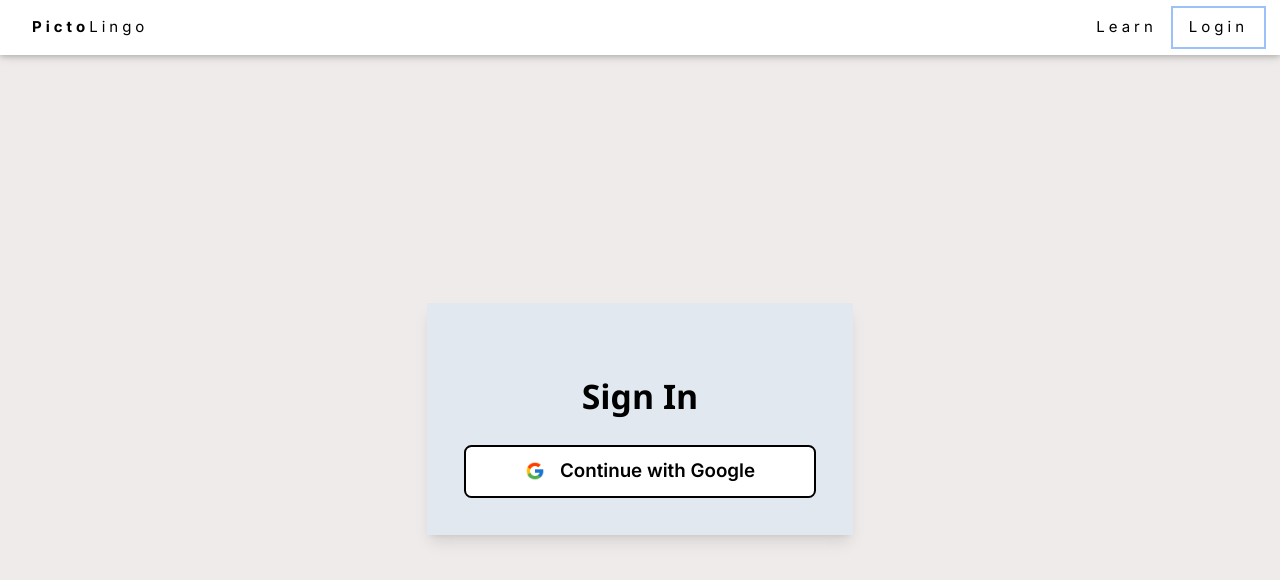
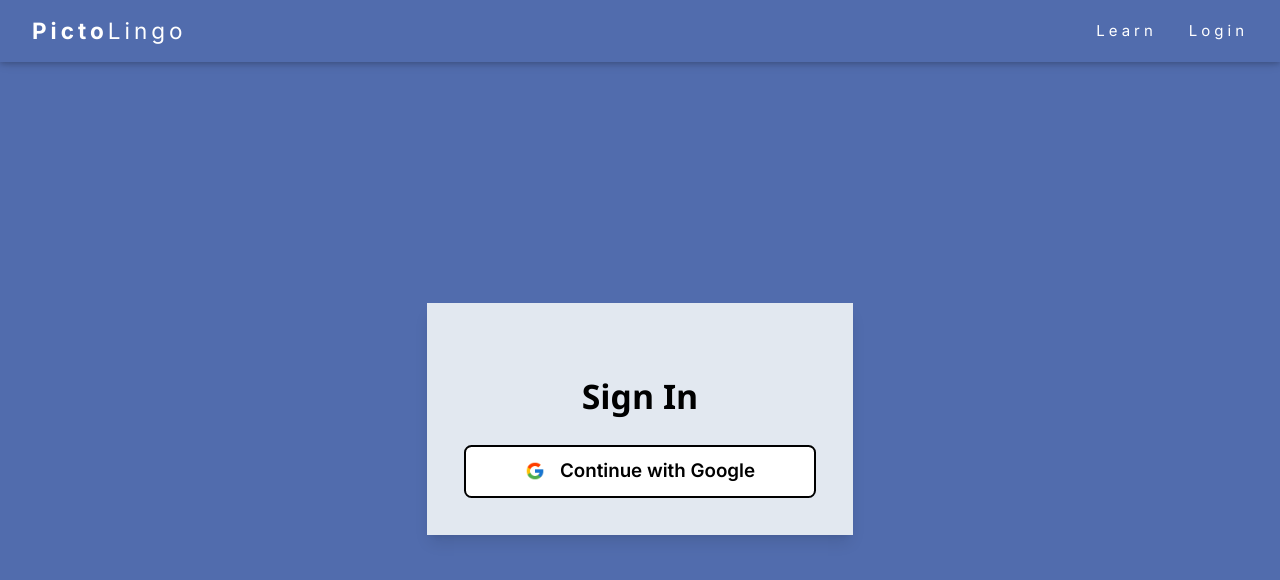
Before and after one commit to SamBalakhanei/pictolingo, a Next.js app: page /login in a window 1280 px wide. Shown: the top 580 px of the page. Built offline with nearby package versions, Linux system fonts and the light colour scheme; no server answers.

Commit message:
landing page & navbar edits

```diff
--- a/app/components/Navbar.jsx
+++ b/app/components/Navbar.jsx
@@ -6,49 +6,31 @@ import { authConfig } from "../../lib/auth";
 
 export default async function Navbar() {
   const session = await getServerSession(authConfig);
-  if(session){
+
   return (
     <>
       <link
         rel="stylesheet"
         href="https://www.w3schools.com/w3css/4/w3.css"
       ></link>
+      <div className="w3-top">
+        <div className="w3-bar w3-wide w3-padding w3-card" style={{backgroundColor: "#516cad"}}>
+          <Link href='/' className="w3-bar-item text-2xl" style={{color : 'white'}}><b>Picto</b>Lingo</Link>
+          <div className="w3-right w3-hide-small">
+          <Link href='/learn' className="w3-bar-item hover:bg-sky-700 rounded-sm mt-1" style={{color : 'white', fontSize : '1rem'}}>Learn</Link>
 
-        <div className="w3-top">
-          <div className="w3-bar w3-white w3-wide w3-padding w3-card ">
-            <Link href='/' className="w3-bar-item w3-button"><b>Picto</b>Lingo</Link>
-            <div className="w3-right w3-hide-small">
-            <Link href='/learn' className="w3-bar-item w3-button">Learn</Link>
-            {/* <Link href='/' className="w3-bar-item w3-button">Study</Link>
-            <Link href='/' className="w3-bar-item w3-button">Test</Link> */}
-            <Link href='/signout' className="w3-bar-item w3-button ring-2 ring-offset-blue-300">Sign Out</Link>
+          {session && (
+            <Link href='/signout' className="w3-bar-item hover:bg-sky-700 rounded-sm mt-1" style={{color : 'white', fontSize : '1rem'}}>Sign Out</Link>
+          )}
+          {!session && (
+            <Link href='/login' className="w3-bar-item hover:bg-sky-700 rounded-sm mt-1" style={{color : 'white', fontSize : '1rem'}}>Login</Link>
+          )}
           </div>
         </div>
       </div>
     </>
   );
-  } else {
-    return (
-      <>
-        <link
-          rel="stylesheet"
-          href="https://www.w3schools.com/w3css/4/w3.css"
-        ></link>
 
-        <div className="w3-top">
-          <div className="w3-bar w3-white w3-wide w3-padding w3-card ">
-            <Link href='/' className="w3-bar-item w3-button"><b>Picto</b>Lingo</Link>
-            <div className="w3-right w3-hide-small">
-            <Link href='/learn' className="w3-bar-item w3-button">Learn</Link>
-            {/* <Link href='/' className="w3-bar-item w3-button">Study</Link>
-            <Link href='/' className="w3-bar-item w3-button">Test</Link> */}
-            <Link href='/login' className="w3-bar-item w3-button ring-2 ring-offset-blue-300">Login</Link>
-            </div>
-          </div>
-        </div>
-      </>
-    );
-  }
 
 
 
--- a/app/layout.jsx
+++ b/app/layout.jsx
@@ -11,7 +11,7 @@ export const metadata = {
 export default function RootLayout({ children }) {
   return (
     <html lang="en">
-      <body style={{backgroundColor: "#eeebea"}} className={inter.className}>{children}</body>
+      <body style={{backgroundColor: "#516cad"}} className={inter.className}>{children}</body>
     </html>
   )
 }
--- a/app/page.jsx
+++ b/app/page.jsx
@@ -12,13 +12,13 @@ export default async function HomePage() {
       <>
         <Navbar />
         <div className="w-full flex flex-col items-center mt-20 min-h-screen py-2">
-          <div className="flex flex-col items-center mt-10 p-10 shadow-lg bg-slate-400">
+          <div className="flex flex-col items-center mt-10 p-10 shadow-lg text-white bg-blue-900">
             <h3>
-              Hello {userName}! Click Learn at the top right to view your decks!
+              Hello <span className="text-indigo-300">{userName}</span>! Click Learn at the top right to view your decks!
             </h3>
           </div>
           <div name="about">
-            <div className="max-w-5xl mx-auto p-8 bg-white rounded shadow-lg mt-40">
+            <div className="max-w-5xl mx-auto p-8 bg-indigo-200 rounded shadow-lg mt-40">
               <h1 className="text-3xl font-bold mb-4 text-indigo-600">
                 Welcome to PictoLingo: 🌟 Your Ultimate Picture-Based Learning
                 Platform! 📸
```
Lines whose indentation alone changed are shown as unchanged.
